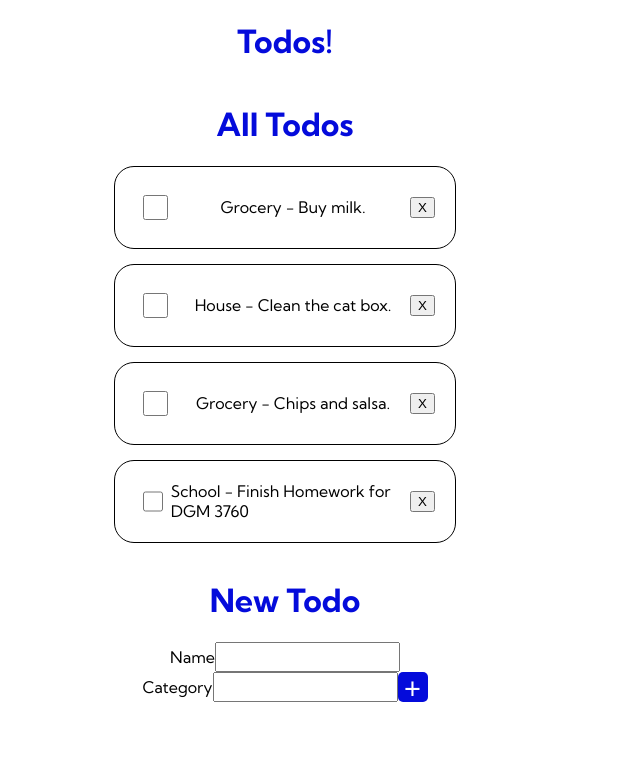
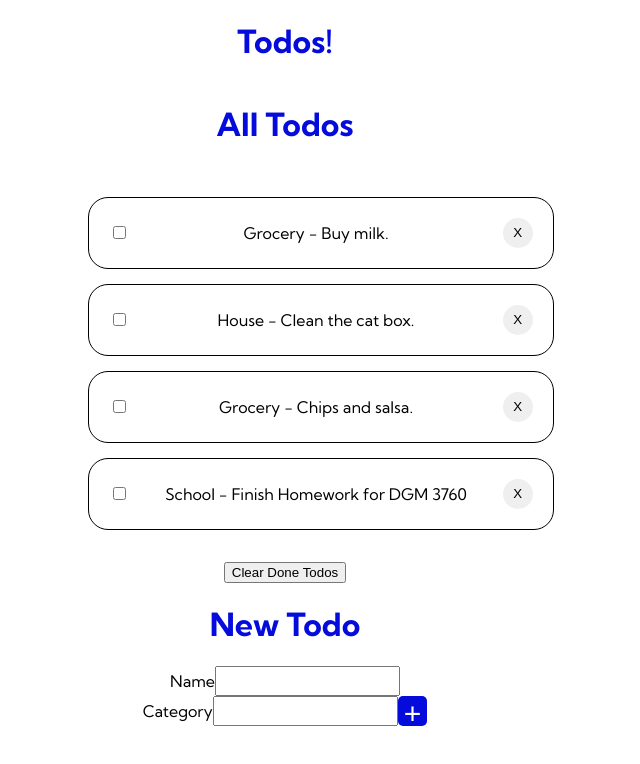
Before and after one commit to dalton-bailey/todoapp, a website: page index.html in a window 1280 px wide. Shown: the whole page, without its empty margins (355-995 px from the left). Drawn offline with Linux system fonts and the light colour scheme.

Commit message:
local storage

```diff
--- a/index.html
+++ b/index.html
@@ -17,22 +17,21 @@
         <h1 id = "all">All Todos</h1>
         <ul class="initialTodos"></ul>
       </div>
+      <div>
+        <button id="clearDone">Clear Done Todos</button>
+      </div>
     </div>
     <div id="form">
-      <div class="inputDiv">
         <h1>New Todo</h1>
-        <div class="input">
+        <form class="input">
           <label>Name</label>
           <input type="text" id="newTodo"/>
-        </div>
-      </div>
+        </form>
         <form id="form">
-        <div class="inputDiv">
             <div class="input">
               <label>Category</label><br>
               <input type="text" id="newCategory" title = "Category" />
               <button type="submit" id="addTodo" class="addBtn">+</button>
-          </div>
           </div>
         </form>
     </div>
--- a/src/main.css
+++ b/src/main.css
@@ -4,8 +4,14 @@ body {
 
 #todos {
   display: flex;
-  justify-content: space-evenly;
-  flex-wrap: wrap;
+  flex-direction: column;
+  align-items: center;
+}
+
+.allTodos {
+  display: flex;
+  flex-direction: column;
+  align-items: center;
 }
 
 h1 {
@@ -13,38 +19,36 @@ h1 {
   text-align: center;
 }
 
+.close {
+  border-radius: 20px;
+  width: 30px;
+  height: 30px;
+  border: none;
+}
 
 .close:hover {
   background-color: #040bdb;
   color: white;
   cursor: pointer;
   border-radius: 20px;
-}
-
-.check {
-  margin: 8px;
-  height: 25px;
-  width: 25px;
-  border-radius: 20x;
-}
-
-input[type="checkbox"] {
-  border-radius: 20px;
+  border: none;
 }
 
 .check:hover {
-  background-color: grey;
+  cursor: pointer;
 }
 
-ul {
+.initialTodos {
   padding: 0px;
+  width: 100%;
 }
+
 
 li {
   display: flex;
   align-items: center;
   justify-content: space-between;
-  width: 300px;
+  width: 100%;
   margin: 15px;
   border: 1px solid black;
   padding: 20px;
@@ -56,17 +60,6 @@ li {
   align-items: center;
 }
 
-
-#form {
-  display: flex;
-  flex-direction: column;
-}
-
-.inputDiv {
-  display: flex;
-  flex-direction: column;
-  justify-content: center;
-}
 
 .input {
   display: flex;
@@ -84,7 +77,11 @@ li {
   border-radius: 5px;
   background-color: #040bdb;
   color: white;
-  width: 30px;
+  /* width: 30px; */
   height: 30px;
-  font-size: 29px;
+  font-size: 30px;
 }
+
+.addBtn:hover {
+  cursor: pointer;
+}
--- a/src/new.js
+++ b/src/new.js
@@ -4,7 +4,7 @@
 let initalTodos = [
   { id: 1, todo: "Buy milk.", complete: false, category: "Grocery" },
   { id: 2, todo: "Clean the cat box.", complete: false, category: "House" },
-  { id: 3, todo: "Chips and salsa.", complete: true, category: "Grocery" },
+  { id: 3, todo: "Chips and salsa.", complete: false, category: "Grocery" },
   {
     id: 4,
     todo: "Finish Homework for DGM 3760",
@@ -29,7 +29,6 @@ function newTodo(todoContent, todoCategory) {
   initTodos(initalTodos);
 }
 
-
 //delete list items
 function deleteTodo() {
   const close = document.getElementsByClassName("close");
@@ -38,7 +37,6 @@ function deleteTodo() {
       const id = event.target.dataset.id;
       const index = initalTodos.findIndex((item) => item.id == id);
       initalTodos.splice(index, 1);
-
       initTodos(initalTodos);
     });
   }
@@ -48,23 +46,32 @@ function deleteTodo() {
 function completeTodo() {
   const check = document.getElementsByClassName("check");
   for (let t = 0; t < check.length; t++) {
-    check[t].addEventListener("change", (event) => {
+    check[t].addEventListener("click", (event) => {
       const id = event.target.dataset.id;
       const index = initalTodos.findIndex((item) => item.id == id);
-      initalTodos[index].complete = !initalTodos[index].complete
-      check[t].checked = initalTodos[index].complete;
-      console.log(initalTodos)
-      initTodos(initalTodos);
+      initalTodos[index].complete = !initalTodos[index].complete;
+      console.log(initalTodos);
     });
   }
 }
 
+//clear done todos
+const clear = document.querySelector("#clearDone");
+clear.addEventListener("click", (event) => {
+  initalTodos
+    .filter((todo) => todo.complete === true)
+    // .forEach((todo) => todo.deleteTodo(todo));
+
+  console.log(initalTodos.filter((todo) => todo.complete === true).length);
+});
+
 function initTodos(array) {
   const initalList = document.querySelector(".initialTodos");
-  initalList.innerHTML = '';
+  initalList.innerHTML = "";
   array.forEach((item) => addTodo(item));
   deleteTodo();
   completeTodo();
+  myStorage();
 }
 
 function addTodo(item) {
@@ -79,6 +86,14 @@ function addTodo(item) {
 
   initalList.appendChild(todo);
 }
+
+//local storage
+function myStorage() {
+  window.localStorage.setItem('todo', JSON.stringify(initalTodos));
+  initalTodos = JSON.parse(window.localStorage.getItem('todo'));
+}
+
+
 
 function main() {
   //display todos
```
Lines whose indentation alone changed are shown as unchanged.
